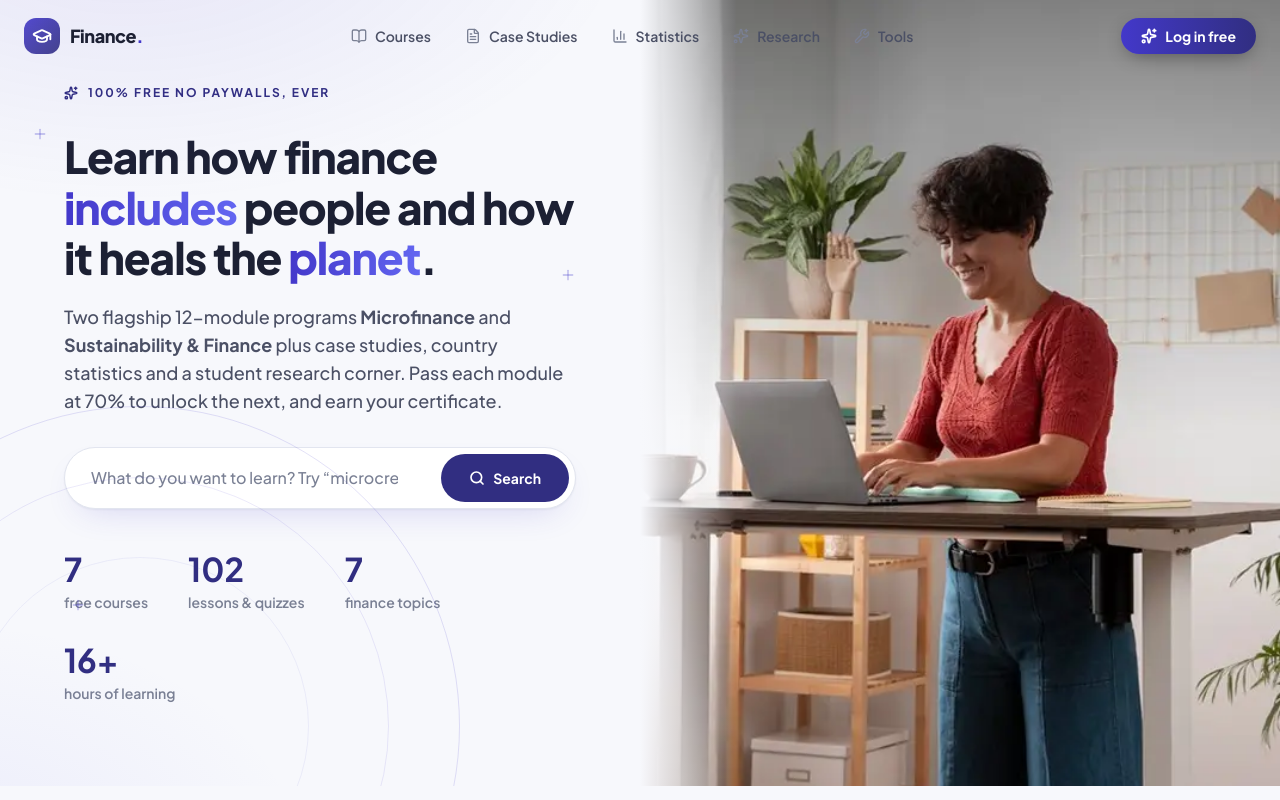
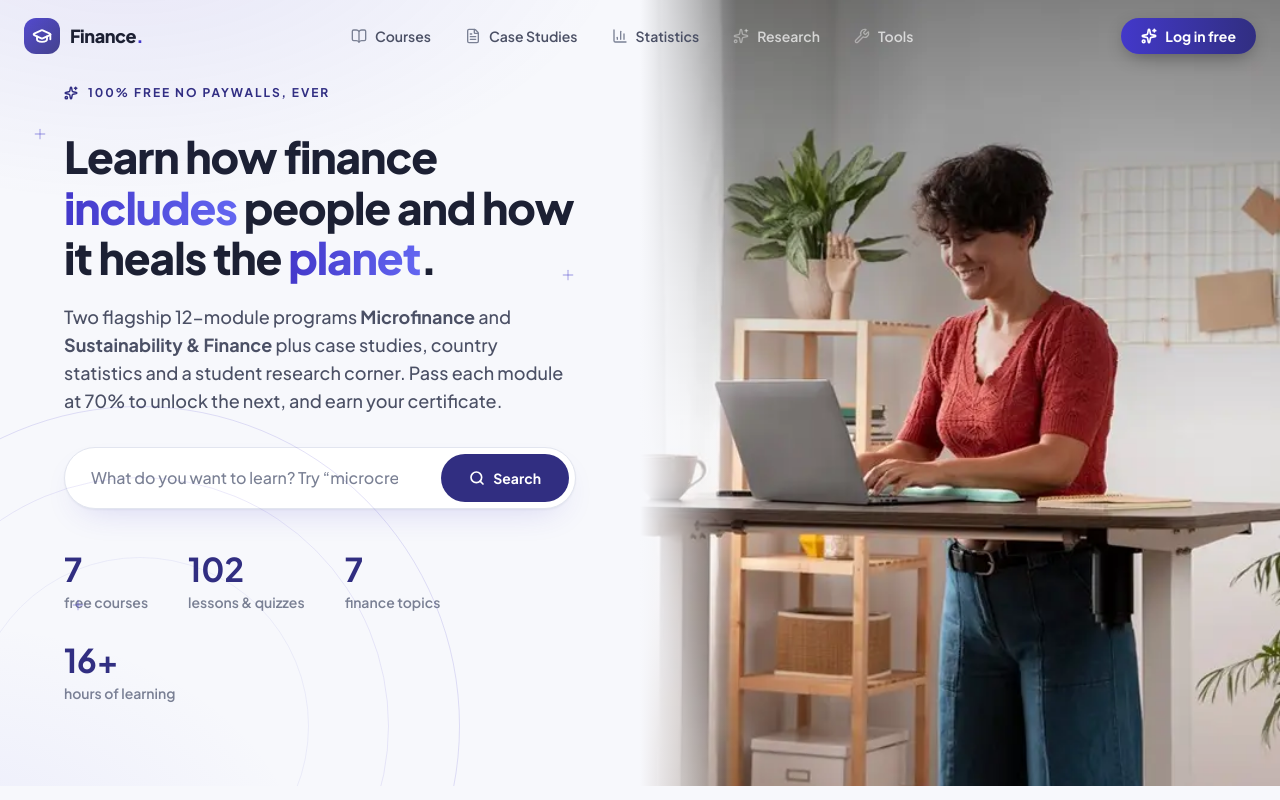
Before and after one commit to subhansarwar/financial-learning, a Next.js app in the folder frontend/: page / in a window 1280 px wide. Shown: the top 800 px of the page. Built offline with nearby package versions, Linux system fonts and the light colour scheme.

Commit message:
header is perfectly fine

```diff
--- a/frontend/app/components/Header.js
+++ b/frontend/app/components/Header.js
@@ -25,6 +25,8 @@ const NAV_LINKS = [
     { href: "/research", label: "Research", icon: Sparkles },
     { href: "/tools", label: "Tools", icon: Wrench },
 ];
+
+
 
 export default function Header() {
     const pathname = usePathname();
@@ -97,6 +99,8 @@ export default function Header() {
 
     const transparentBg =
         "bg-transparent";
+    const isHomePage = pathname === "/";
+    const shouldBeWhite = isHomePage && !scrolled;
 
     return (
         <header
@@ -126,27 +130,32 @@ export default function Header() {
                     <nav className="hidden items-center gap-0.5 lg:flex">
                         {NAV_LINKS.map(({ href, label, icon: Icon }) => {
                             const active = isActive(href);
+                            const isWhiteNav = href === "/research" || href === "/tools";
                             return (
                                 <Link
                                     key={href}
                                     href={href}
                                     className={`group relative flex items-center gap-2 rounded-full px-4 py-2 text-sm font-semibold transition-all duration-200 ${active
-                                        ? scrolled
+                                        ? scrolled || !shouldBeWhite
                                             ? "bg-brand-soft text-brand-deep"
-                                            : "bg-brand-soft text-brand-deep"
-                                        : scrolled
+                                            : "bg-white/12 text-white"
+                                        : scrolled || !shouldBeWhite
                                             ? "text-ink-2 hover:bg-cream-2 hover:text-ink"
-                                            : "text-ink-2 hover:bg-cream-2 hover:text-ink"
+                                            : isWhiteNav
+                                                ? "text-white/70 hover:bg-white/[0.08] hover:text-white"
+                                                : "text-ink-2 hover:bg-cream-2 hover:text-ink"
                                         }`}
                                 >
                                     <Icon
                                         className={`h-4 w-4 transition-colors ${active
-                                            ? scrolled
+                                            ? scrolled || !shouldBeWhite
                                                 ? "text-brand"
-                                                : "text-brand"
-                                            : scrolled
+                                                : "text-brand-light"
+                                            : scrolled || !shouldBeWhite
                                                 ? "text-muted group-hover:text-ink-2"
-                                                : "text-muted group-hover:text-ink-2"
+                                                : isWhiteNav
+                                                    ? "text-white/40 group-hover:text-white/70"
+                                                    : "text-muted group-hover:text-ink-2"
                                             }`}
                                         strokeWidth={2}
                                     />
@@ -364,6 +373,6 @@ export default function Header() {
                     </nav>
                 </div>
             </div>
-        </header>
+        </header >
     );
 }
```
